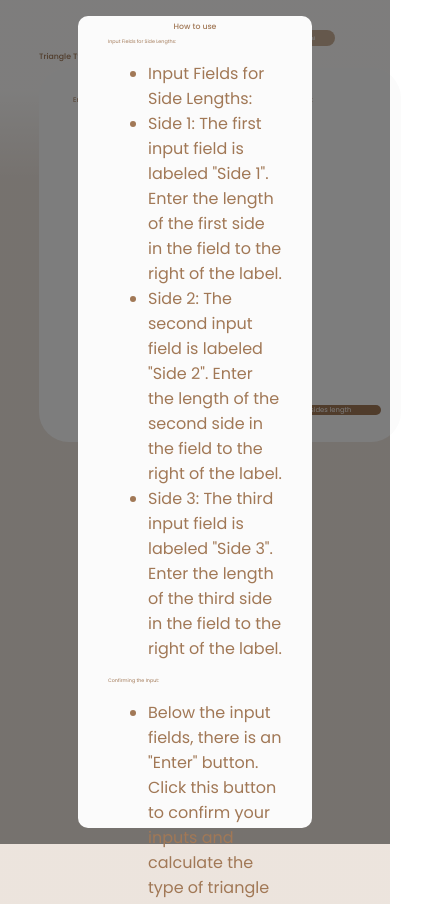
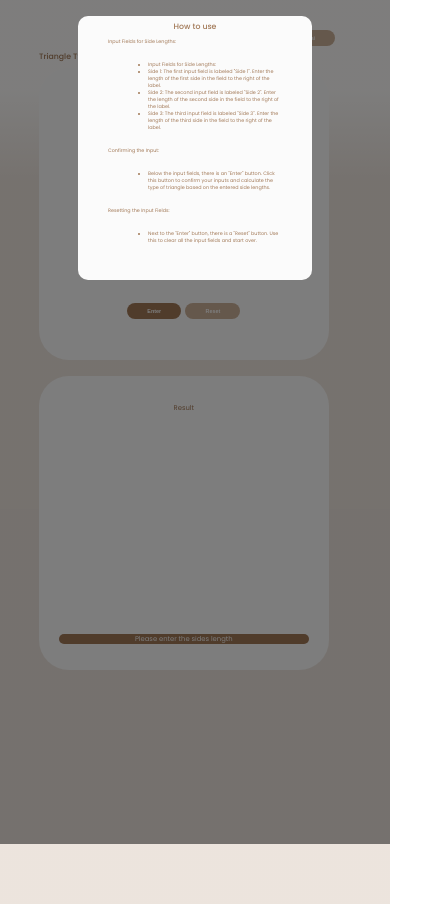
Before and after one commit to o0XDuser0o/Triangle-Type-Identification, a plain HTML site: page index.html in a window 390 px wide. Both pictures are taken after a click on the button "Info". Shown: the whole page, 425 px wide, since content can reach past the window. Drawn offline with Linux system fonts and the light colour scheme.

Commit message:
responsive

```diff
--- a/index.css
+++ b/index.css
@@ -37,6 +37,8 @@ button{
 
 label{
     align-content: center;
+    font-size: 1.75vw;
+    color: #A17856;
 }
 
 input{
@@ -49,6 +51,7 @@ input{
 
 li {
     color: #A17856;
+    font-size: 1.25vw;
 }
 
 .brown-bg{
@@ -137,13 +140,27 @@ li {
     background-color: #FBFBFB;
     border-radius: 10px;
     margin-top: 4%;
-    margin-bottom: 4%;
     margin-left: 20%;
     margin-right: 20%;
     padding-left: 30px;
     padding-right: 30px;
+    padding-bottom: 20px;
+    height: fit-content;
 }
 
 #popup-header {
     text-align: center;
 }
+
+@media screen and (max-width: 450px) {
+    .flex-container {
+        flex-direction: column;
+        margin-right: 0;
+    }
+
+    .flex-container > div {
+        width: 80%;
+        margin-right: 0;
+        margin-bottom: 1rem;
+    }
+}
--- a/index.html
+++ b/index.html
@@ -2,6 +2,7 @@
 <html>
 <head>
     <meta charset="UTF-8">
+    <meta name="viewport" content="width=device-width, initial-scale=1.0">
     <link rel="stylesheet" href="index.css">
     <title>Triangle Type Identification System</title>
 </head>
```
